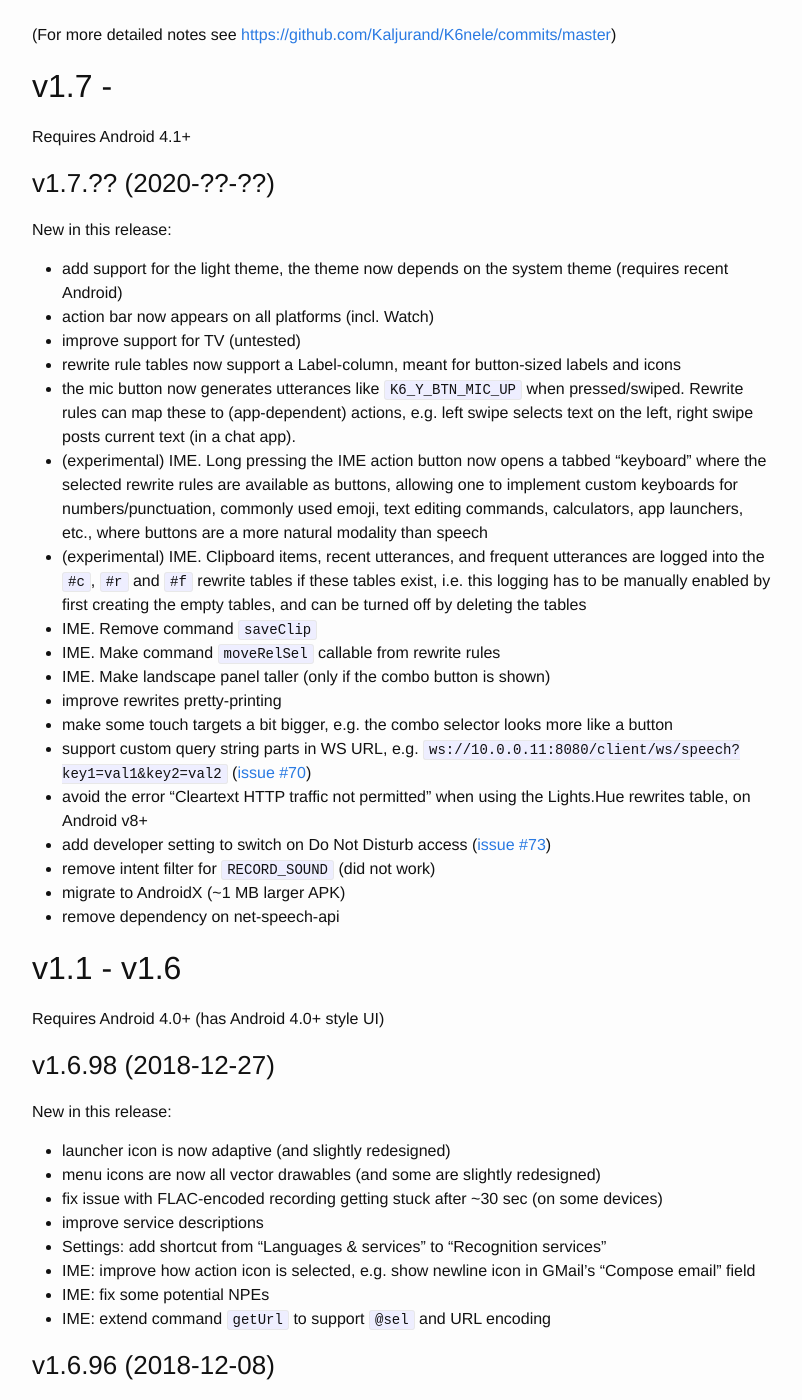
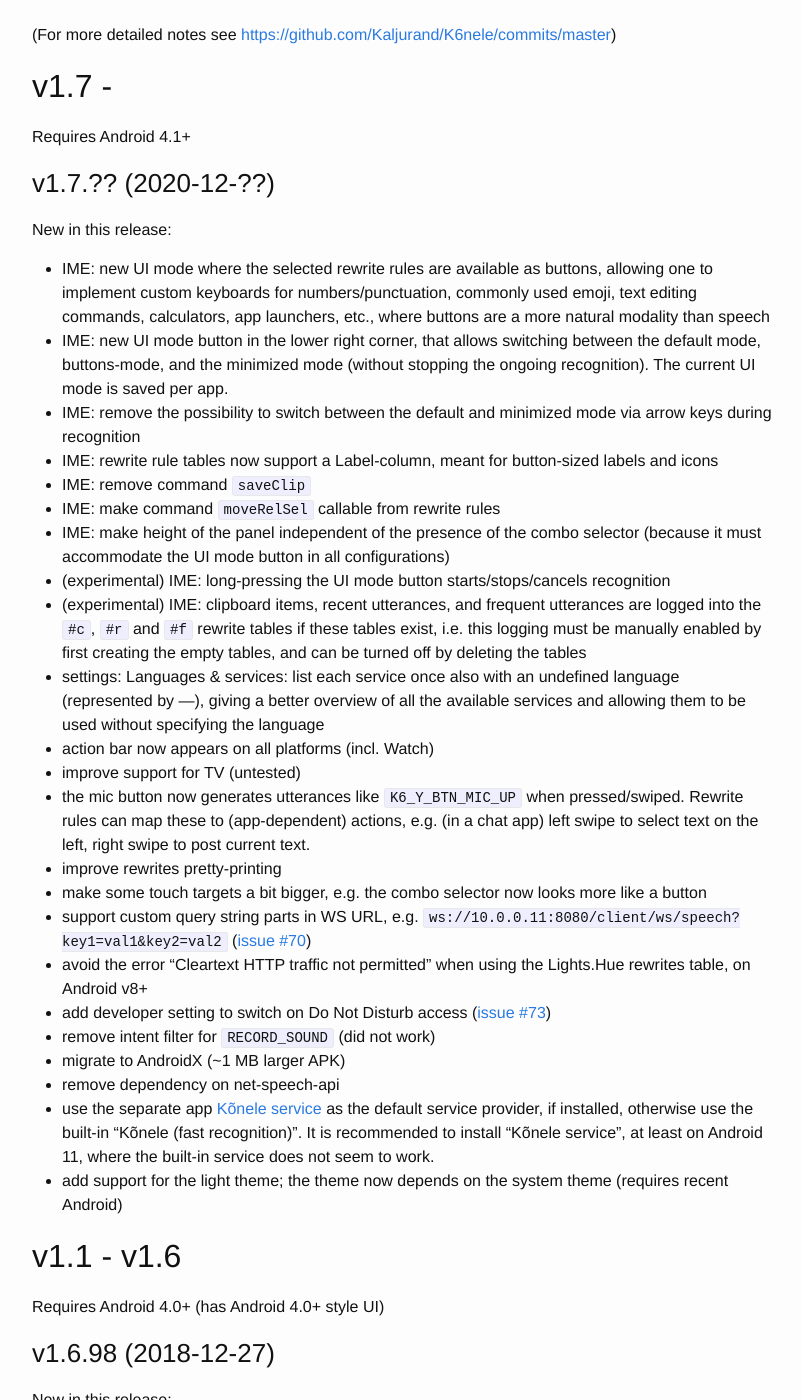
Before and after one commit to Kaljurand/K6nele, a Jekyll site: the page built from docs/en/release_notes.md, in a window 1280 px wide and 1400 px high, scrolled down 197 px. Shown: the whole window, without its empty margins (238-1040 px from the left). Built offline with Jekyll 4.4.1, drawn with Linux system fonts in a browser that asks for light colours.

Commit message:
Update release notes

```diff
--- a/docs/en/release_notes.md
+++ b/docs/en/release_notes.md
@@ -9,30 +9,36 @@
 
 Requires Android 4.1+
 
-### v1.7.?? (2020-??-??)
+### v1.7.?? (2020-12-??)
 
 New in this release:
 
-- add support for the light theme, the theme now depends on the system theme (requires recent Android)
+- IME: new UI mode where the selected rewrite rules are available as buttons, allowing one to implement custom keyboards for numbers/punctuation, commonly used emoji, text editing commands, calculators, app launchers, etc., where buttons are a more natural modality than speech
+- IME: new UI mode button in the lower right corner, that allows switching between the default mode, buttons-mode, and the minimized mode (without stopping the ongoing recognition). The current UI mode is saved per app.
+- IME: remove the possibility to switch between the default and minimized mode via arrow keys during recognition
+- IME: rewrite rule tables now support a Label-column, meant for button-sized labels and icons
+- IME: remove command ``saveClip``
+- IME: make command ``moveRelSel`` callable from rewrite rules
+- IME: make height of the panel independent of the presence of the combo selector (because it must accommodate the UI mode button in all configurations)
+- (experimental) IME: long-pressing the UI mode button starts/stops/cancels recognition
+- (experimental) IME: clipboard items, recent utterances, and frequent utterances are logged into the ``#c``, ``#r`` and ``#f`` rewrite tables if these tables exist,
+  i.e. this logging must be manually enabled by first creating the empty tables, and can be turned off by deleting
+  the tables
+- settings: Languages & services: list each service once also with an undefined language (represented by ---), giving a better overview of all the available services and allowing them to be used without specifying the language
 - action bar now appears on all platforms (incl. Watch)
 - improve support for TV (untested)
-- rewrite rule tables now support a Label-column, meant for button-sized labels and icons
-- the mic button now generates utterances like ``K6_Y_BTN_MIC_UP`` when pressed/swiped. Rewrite rules can map these to (app-dependent) actions, e.g. left swipe selects text on the left, right swipe posts current text (in a chat app).
-- (experimental) IME. Long pressing the IME action button now opens a tabbed "keyboard" where the selected rewrite rules are available as buttons, allowing one to implement custom keyboards for numbers/punctuation, commonly used emoji, text editing commands, calculators, app launchers, etc., where buttons are a more natural modality than speech
-- (experimental) IME. Clipboard items, recent utterances, and frequent utterances are logged into the ``#c``, ``#r`` and ``#f`` rewrite tables if these tables exist,
-  i.e. this logging has to be manually enabled by first creating the empty tables, and can be turned off by deleting
-  the tables
-- IME. Remove command ``saveClip``
-- IME. Make command ``moveRelSel`` callable from rewrite rules
-- IME. Make landscape panel taller (only if the combo button is shown)
+- the mic button now generates utterances like ``K6_Y_BTN_MIC_UP`` when pressed/swiped. Rewrite rules can map these to (app-dependent) actions, e.g. (in a chat app) left swipe to select text on the left, right swipe to post current text.
 - improve rewrites pretty-printing
-- make some touch targets a bit bigger, e.g. the combo selector looks more like a button
+- make some touch targets a bit bigger, e.g. the combo selector now looks more like a button
 - support custom query string parts in WS URL, e.g. ``ws://10.0.0.11:8080/client/ws/speech?key1=val1&key2=val2`` ([issue #70](https://github.com/Kaljurand/K6nele/issues/70))
 - avoid the error "Cleartext HTTP traffic not permitted" when using the Lights.Hue rewrites table, on Android v8+
 - add developer setting to switch on Do Not Disturb access ([issue #73](https://github.com/Kaljurand/K6nele/issues/73))
 - remove intent filter for ``RECORD_SOUND`` (did not work)
 - migrate to AndroidX (~1 MB larger APK)
 - remove dependency on net-speech-api
+- use the separate app [Kõnele service](https://github.com/Kaljurand/K6nele-service) as the default service provider, if installed, otherwise use the built-in "Kõnele (fast recognition)".
+  It is recommended to install "Kõnele service", at least on Android 11, where the built-in service does not seem to work.
+- add support for the light theme; the theme now depends on the system theme (requires recent Android)
 
 ## v1.1 - v1.6
 
--- a/docs/et/rewrites.csv
+++ b/docs/et/rewrites.csv
@@ -28,7 +28,7 @@
 1zmeVsyvWD_R3z_IEsBcAYR81ILsiUNGtzPj1K7x74mM	Rakenduste käivitaja (_app launcher_)
 1K8Q-uHMwZABXshyANPhh76ojKm-_HMiHdMeRi0aKURc	Kalkulaator
 1PvkhIzzX8FuPDpRT5ylFv1R3Kw9ESnYgqqXxG6zDwIw	Tekstitöötlusnupud (kursori liigutamine, kopeeri/kleebi, jms)
-126BVW7jYPcXMWOeeCfRbnYHCNwYa5zW10c9l2DQCqDU	Tühi tabel. Salvestades selle `#c`, `#f` või `#r` nime all, käivitab vastavalt lõikelaua klippide, kõige sagedastemate lausungite, või kõige viimaste lausungite kogumise.
+126BVW7jYPcXMWOeeCfRbnYHCNwYa5zW10c9l2DQCqDU	Tühi tabel. Salvestades selle `#c`, `#f` või `#r` nime all, käivitab vastavalt lõikelaua klippide, kõige sagedasemate lausungite, või kõige viimaste lausungite kogumise.
 
 Testid/Eksperimendid
 --------------------
```
Also changed, not shown: docs/et/126BVW7jYPcXMWOeeCfRbnYHCNwYa5zW10c9l2DQCqDU.md (+1 -1 lines), docs/et/rewrites.md (+1 -1 lines).
